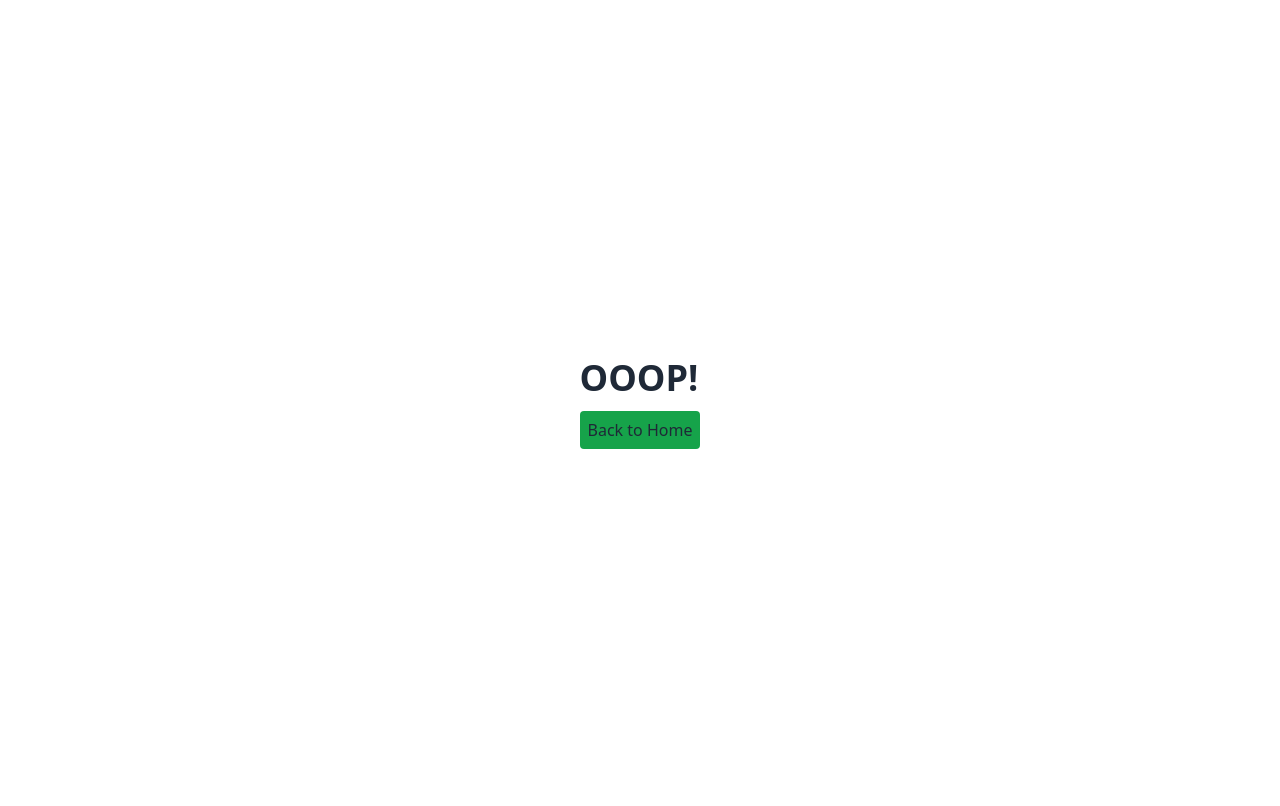
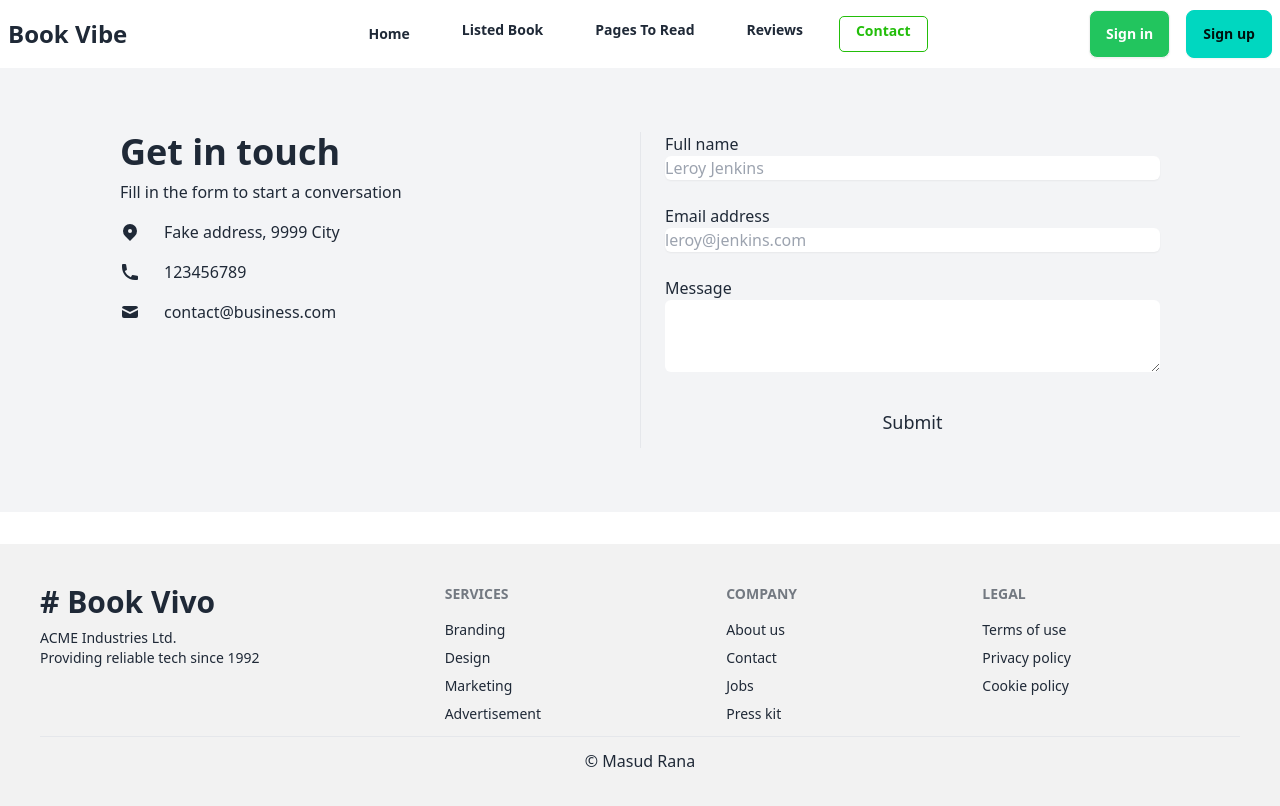
Before and after one commit to masuddrak/Book-Vibe, a React (Vite) app: page /contact in a window 1280 px wide. Before the commit this address had no page. Shown: the top 806 px of the page. Built offline with nearby package versions, Linux system fonts and the light colour scheme.

Commit message:
add readme file update

```diff
--- /dev/null
+++ b/src/Page/Contact.jsx
@@ -0,0 +1,51 @@
+
+const Contact = () => {
+    return (
+        <section className="py-6 bg-gray-100">
+            <div className="grid max-w-6xl grid-cols-1 px-6 py-10 mx-auto lg:px-8 md:grid-cols-2 md:divide-x">
+                <div className="py-6 md:py-0 md:px-6">
+                    <h1 className="text-4xl font-bold">Get in touch</h1>
+                    <p className="pt-2 pb-4">Fill in the form to start a conversation</p>
+                    <div className="space-y-4">
+                        <p className="flex items-center">
+                            <svg xmlns="http://www.w3.org/2000/svg" viewBox="0 0 20 20" fill="currentColor" className="w-5 h-5 mr-2 sm:mr-6">
+                                <path fillRule="evenodd" d="M5.05 4.05a7 7 0 119.9 9.9L10 18.9l-4.95-4.95a7 7 0 010-9.9zM10 11a2 2 0 100-4 2 2 0 000 4z" clipRule="evenodd"></path>
+                            </svg>
+                            <span>Fake address, 9999 City</span>
+                        </p>
+                        <p className="flex items-center">
+                            <svg xmlns="http://www.w3.org/2000/svg" viewBox="0 0 20 20" fill="currentColor" className="w-5 h-5 mr-2 sm:mr-6">
+                                <path d="M2 3a1 1 0 011-1h2.153a1 1 0 01.986.836l.74 4.435a1 1 0 01-.54 1.06l-1.548.773a11.037 11.037 0 006.105 6.105l.774-1.548a1 1 0 011.059-.54l4.435.74a1 1 0 01.836.986V17a1 1 0 01-1 1h-2C7.82 18 2 12.18 2 5V3z"></path>
+                            </svg>
+                            <span>123456789</span>
+                        </p>
+                        <p className="flex items-center">
+                            <svg xmlns="http://www.w3.org/2000/svg" viewBox="0 0 20 20" fill="currentColor" className="w-5 h-5 mr-2 sm:mr-6">
+                                <path d="M2.003 5.884L10 9.882l7.997-3.998A2 2 0 0016 4H4a2 2 0 00-1.997 1.884z"></path>
+                                <path d="M18 8.118l-8 4-8-4V14a2 2 0 002 2h12a2 2 0 002-2V8.118z"></path>
+                            </svg>
+                            <span>contact@business.com</span>
+                        </p>
+                    </div>
+                </div>
+                <form novalidate="" className="flex flex-col py-6 space-y-6 md:py-0 md:px-6">
+                    <label className="block">
+                        <span className="mb-1">Full name</span>
+                        <input type="text" placeholder="Leroy Jenkins" className="block w-full rounded-md shadow-sm border-1 border-black" />
+                    </label>
+                    <label className="block">
+                        <span className="mb-1">Email address</span>
+                        <input type="email" placeholder="leroy@jenkins.com" className="block w-full rounded-md shadow-sm focus:ring focus:ring-opacity-75 focus:dark:ring-violet-600 dark:bg-gray-100" />
+                    </label>
+                    <label className="block">
+                        <span className="mb-1">Message</span>
+                        <textarea rows="3" className="block w-full rounded-md focus:ring focus:ring-opacity-75 focus:dark:ring-violet-600 dark:bg-gray-100"></textarea>
+                    </label>
+                    <button type="button" className="self-center px-8 py-3 text-lg rounded focus:ring hover:ring focus:ring-opacity-75 dark:bg-violet-600 dark:text-gray-50 focus:dark:ring-violet-600 hover:dark:ring-violet-600">Submit</button>
+                </form>
+            </div>
+        </section>
+    );
+};
+
+export default Contact;
--- a/src/Page/ListedBook.jsx
+++ b/src/Page/ListedBook.jsx
@@ -57,7 +57,7 @@
     }
     // console.log(readItems)
     return (
-        <section>
+        <section className="min-h-screen">
             <h1 className="text-3xl font-bold text-center bg-base-200 p-6 my-10 rounded-lg">Books</h1>
             <div className="flex justify-center">
                 <details className="dropdown ">
@@ -73,9 +73,9 @@
                 {/* <div>
                     <select className="select text-white  bg-green-500">
                         <option disabled selected className="text-xl">Sort By</option>
-                        <option onClick={() => {handelShortByData("rating");handelShortByDataWishlist("rating")}}>Reating</option>
-                        <option onClick={() => {handelShortByData("pages");handelShortByDataWishlist("pages")} }>Number of pages</option>
-                        <option onClick={() => {handelShortByData("years");handelShortByDataWishlist("years")}}>Publisher year</option>
+                        <option onChange={() => {handelShortByData("rating");handelShortByDataWishlist("rating")}}>Reating</option>
+                        <option onChange={() => {handelShortByData("pages");handelShortByDataWishlist("pages")} }>Number of pages</option>
+                        <option onChange={() => {handelShortByData("years");handelShortByDataWishlist("years")}}>Publisher year</option>
                     </select>
                 </div> */}
             </div>
--- a/src/Page/PagesToRead.jsx
+++ b/src/Page/PagesToRead.jsx
@@ -1,7 +1,7 @@
 import { useEffect } from "react";
 import { useState } from "react";
 import { getLocalReadItems } from "../uitlity/utility";
-import { Bar, BarChart, CartesianGrid, Cell, Tooltip, XAxis, YAxis } from "recharts";
+import { Bar, BarChart, CartesianGrid, Cell, ResponsiveContainer, Tooltip, XAxis, YAxis } from "recharts";
 
 const PagesToRead = () => {
     const [data, setData] = useState([])
@@ -24,9 +24,10 @@
     };
     return (
         <div className="w-full flex justify-center items-center mt-8">
+            <div style={{ width: '100%', height: 300 }}>
+                <ResponsiveContainer>
                     <BarChart
-                width={800}
-                height={300}
+
                         data={data}
                         margin={{
                             top: 20,
@@ -38,15 +39,15 @@
                         <CartesianGrid strokeDasharray="3 3" />
                         <XAxis dataKey="bookName" />
                         <YAxis dataKey="totalPages" />
-                <Bar dataKey="totalPages" fill="#8884d8" shape={<TriangleBar />} label={{ position: 'top' }}>
+                        <Bar dataKey="totalPages" fill="#23be0a" shape={<TriangleBar />} label={{ position: 'top' }}>
                             {data.map((entry, index) => (
                                 <Cell key={`cell-${index}`} />
                             ))}
                         </Bar>
                         <Tooltip></Tooltip>
                     </BarChart>
-
-
+                </ResponsiveContainer>
+            </div>
         </div>
     );
 };
--- a/src/components/Footer.jsx
+++ b/src/components/Footer.jsx
@@ -6,7 +6,7 @@
     const currenPath=myCurrentPath.pathname
     console.log(currenPath)
     return (
-        <footer className={`p-10 bg-base-200 text-base-content mt-8 ${currenPath=="/listedBook"?" bottom-0 w-full":""}  ${currenPath == "/pagesToRead"?"absolute bottom-0 w-full": ""}`}>
+        <footer className={`p-10 bg-base-200 text-base-content mt-8 ${currenPath=="/listedBook"?" bottom-0 w-full":""}  ${currenPath == "/pagesToRead"?"md:absolute bottom-0 w-full": ""}`}>
             <div className="footer container mx-auto">
                 <aside>
                     <h1 className="text-3xl font-extrabold"># Book Vivo</h1>
--- a/src/components/Header.jsx
+++ b/src/components/Header.jsx
@@ -7,6 +7,7 @@
         <NavLink to='/listedBook' className='px-4 py-1'>Listed Book</NavLink>
         <NavLink to='/pagesToRead' className='px-4 py-1'>Pages To Read</NavLink>
         <NavLink to='/reviews' className='px-4 py-1'>Reviews</NavLink>
+        <NavLink to='/contact' className='px-4 py-1'>Contact</NavLink>
     </>
     return (
         <div className="navbar bg-base-100">
--- a/src/main.jsx
+++ b/src/main.jsx
@@ -12,6 +12,7 @@
 import BookDetails from './components/BookDetails';
 import Page404 from './Page/Page404';
 import Reviews from './Page/Reviews';
+import Contact from './Page/Contact';
 const router = createBrowserRouter([
   {
     path: "/",
@@ -40,6 +41,10 @@
         element:<Reviews></Reviews>,
         loader:()=>fetch('/fackData.json')
       },
+      {
+        path:'/contact',
+        element:<Contact></Contact>,
+      },
     ]
   },
 ]);
```
Also changed, not shown: 1 other file (tests, documents, lock files or other folders). Lines whose indentation alone changed are shown as unchanged.
